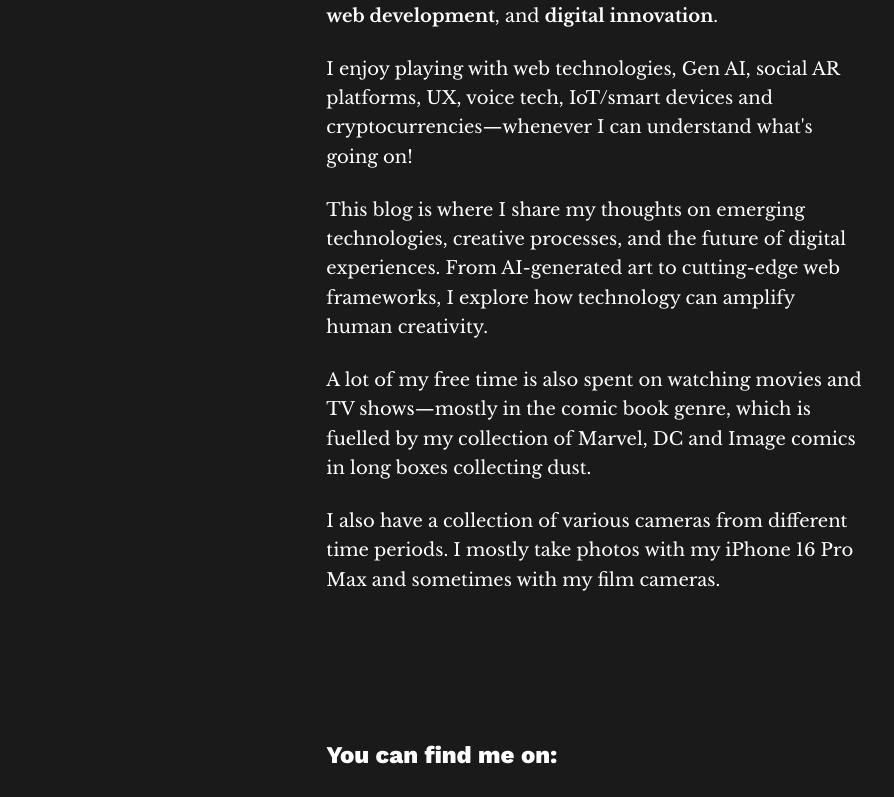
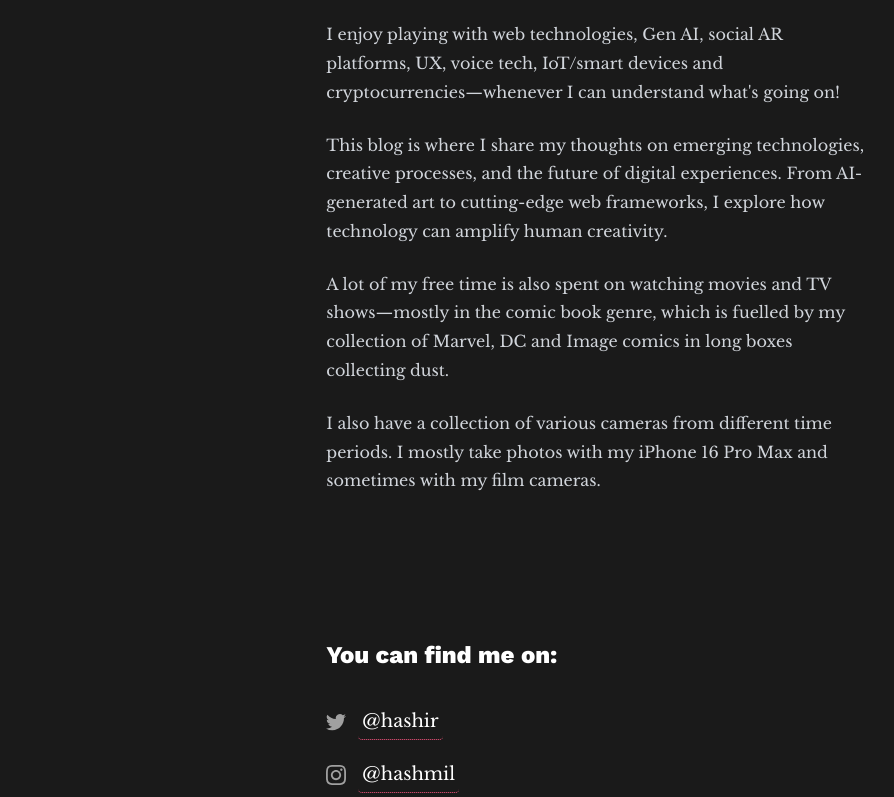
Before and after one commit to hashmil/hashblog, an Astro site: page /about in a window 1280 px wide. Shown: the part 335-1132 px from the top of the page, without its empty margins (191-1085 px from the left). Built offline with nearby package versions, Linux system fonts and the light colour scheme; Astro itself is replaced by a stand-in of ours; no server answers.

Commit message:
🎨 Update prose typography: 1rem font, 1.8 line-height, light gray text

```diff
--- a/src/styles/global.css
+++ b/src/styles/global.css
@@ -101,18 +101,28 @@
     @apply prose-h1:text-4xl prose-h1:mb-8;
     @apply prose-h2:text-3xl prose-h2:mb-6 prose-h2:mt-12;
     @apply prose-h3:text-2xl prose-h3:mb-4 prose-h3:mt-8;
-    @apply prose-p:font-text prose-p:text-text-light prose-p:leading-relaxed prose-p:mb-6;
+    @apply prose-p:font-text prose-p:mb-6;
     @apply prose-strong:text-white prose-strong:font-semibold;
     @apply prose-code:text-accent prose-code:bg-dark-lighter prose-code:px-2 prose-code:py-1 prose-code:rounded;
     @apply prose-pre:bg-dark-lighter prose-pre:border prose-pre:border-gray-800;
     @apply prose-blockquote:border-l-accent prose-blockquote:bg-dark-lighter prose-blockquote:p-6 prose-blockquote:rounded-r-lg;
-    @apply prose-ul:text-text-light prose-ol:text-text-light prose-ul:font-text prose-ol:font-text;
+    @apply prose-ul:font-text prose-ol:font-text;
     @apply prose-li:mb-2;
     @apply prose-img:rounded-lg prose-img:shadow-lg;
     /* Prevent horizontal overflow on mobile */
     overflow-wrap: break-word;
     word-wrap: break-word;
     max-width: 100%;
+  }
+
+  /* Custom body text styling for prose-minimal */
+  .prose-minimal p,
+  .prose-minimal ul,
+  .prose-minimal ol,
+  .prose-minimal li {
+    font-size: 1rem !important;
+    line-height: 1.8 !important;
+    color: #d1d5db !important;
   }
 
   /* Ensure code blocks and pre elements don't cause horizontal overflow */
```
